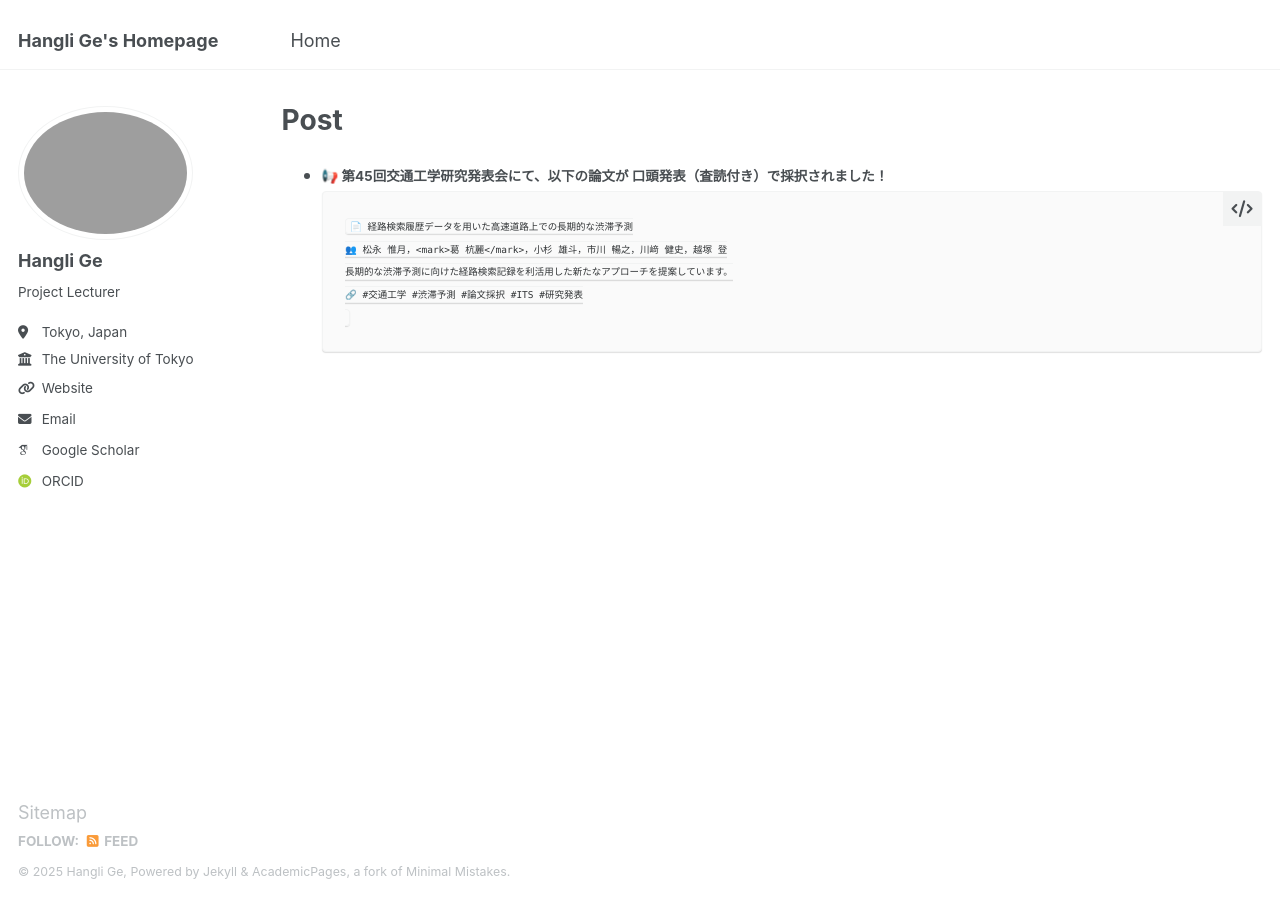
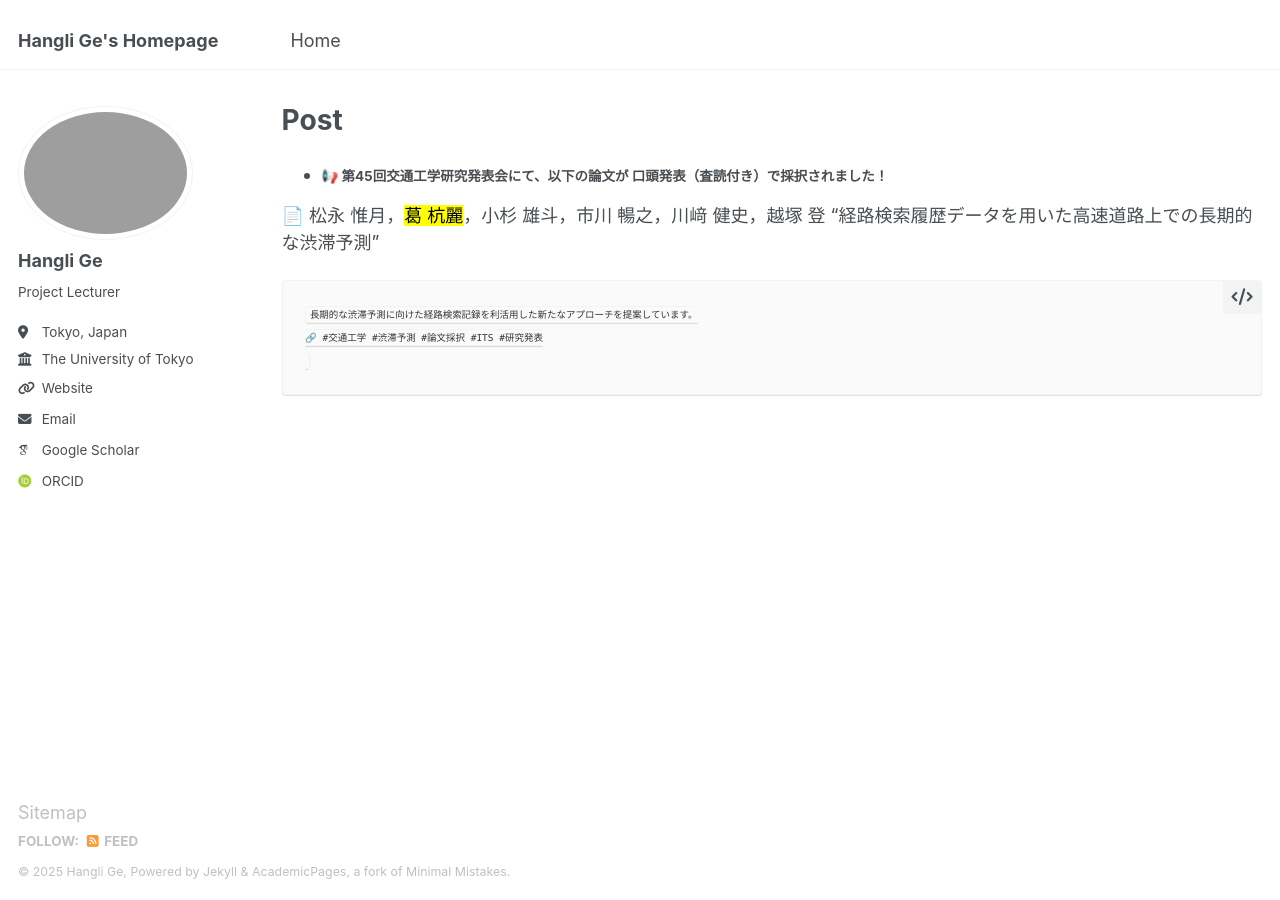
Before and after one commit to christie888/christie888.github.io, a Jekyll site: the page built from _pages/post.md, in a window 1280 px wide. Built offline with Jekyll 4.4.1, drawn with Linux system fonts in a browser that asks for light colours; some web fonts are replaced.

Commit message:
Update post.md

````diff
--- a/_pages/post.md
+++ b/_pages/post.md
@@ -5,9 +5,9 @@ permalink: post/
 ---
 
 * ##### 📢 第45回交通工学研究発表会にて、以下の論文が **口頭発表（査読付き）**で採択されました！
+
+📄 松永 惟月，<mark>葛 杭麗</mark>，小杉 雄斗，市川 暢之，川﨑 健史，越塚 登 "経路検索履歴データを用いた高速道路上での長期的な渋滞予測"
 ```
-📄 経路検索履歴データを用いた高速道路上での長期的な渋滞予測
-👥 松永 惟月，<mark>葛 杭麗</mark>，小杉 雄斗，市川 暢之，川﨑 健史，越塚 登
 長期的な渋滞予測に向けた経路検索記録を利活用した新たなアプローチを提案しています。
 🔗 #交通工学 #渋滞予測 #論文採択 #ITS #研究発表
 ```
````
